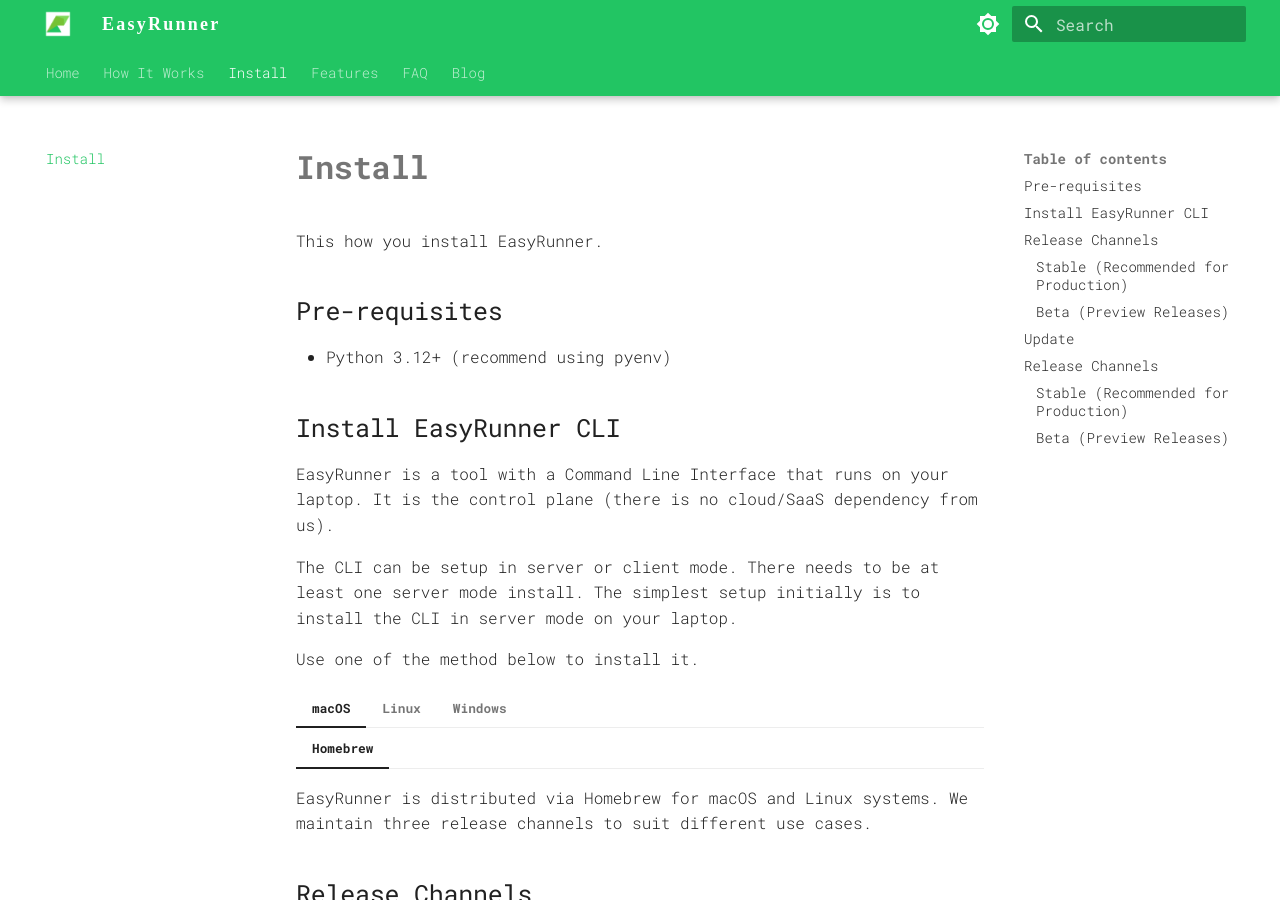
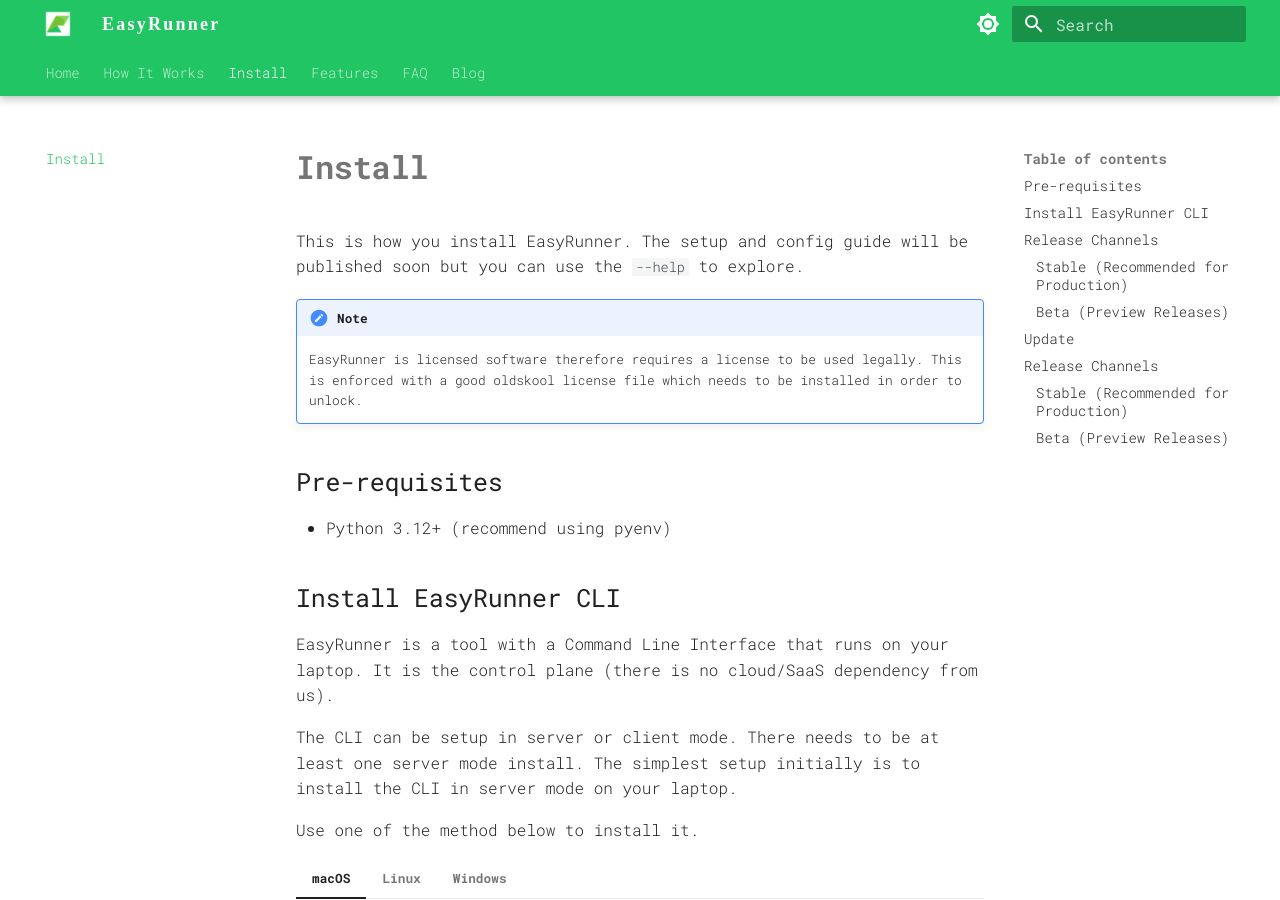
Before and after one commit to janaka/easyrunner-docs, an MkDocs documentation site: the page built from docs/install.md, in a window 1280 px wide and 900 px high. Built offline with MkDocs 1.6.1 and Material for MkDocs 9.7.7, drawn with Linux system fonts in a browser that asks for light colours; some web fonts are replaced.

Commit message:
docs(install.md): enhance installation instructions and licensing note

```diff
--- a/docs/install.md
+++ b/docs/install.md
@@ -1,6 +1,10 @@
 # Install
 
-This how you install EasyRunner.
+This is how you install EasyRunner. The setup and config guide will be published soon but you can use the `--help` to explore.
+
+!!! Note
+
+    EasyRunner is licensed software therefore requires a license to be used legally. This is enforced with a good oldskool license file which needs to be installed in order to unlock.
 
 ## Pre-requisites
 
```
